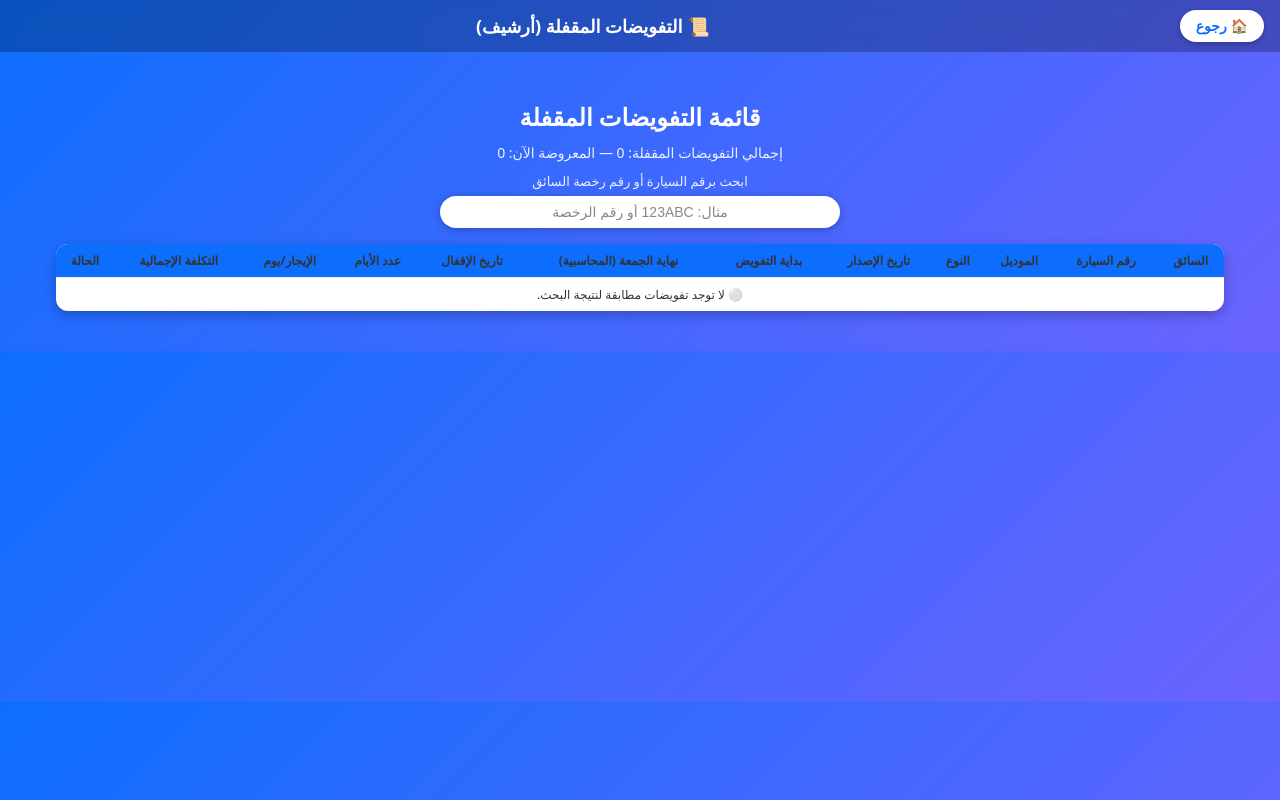
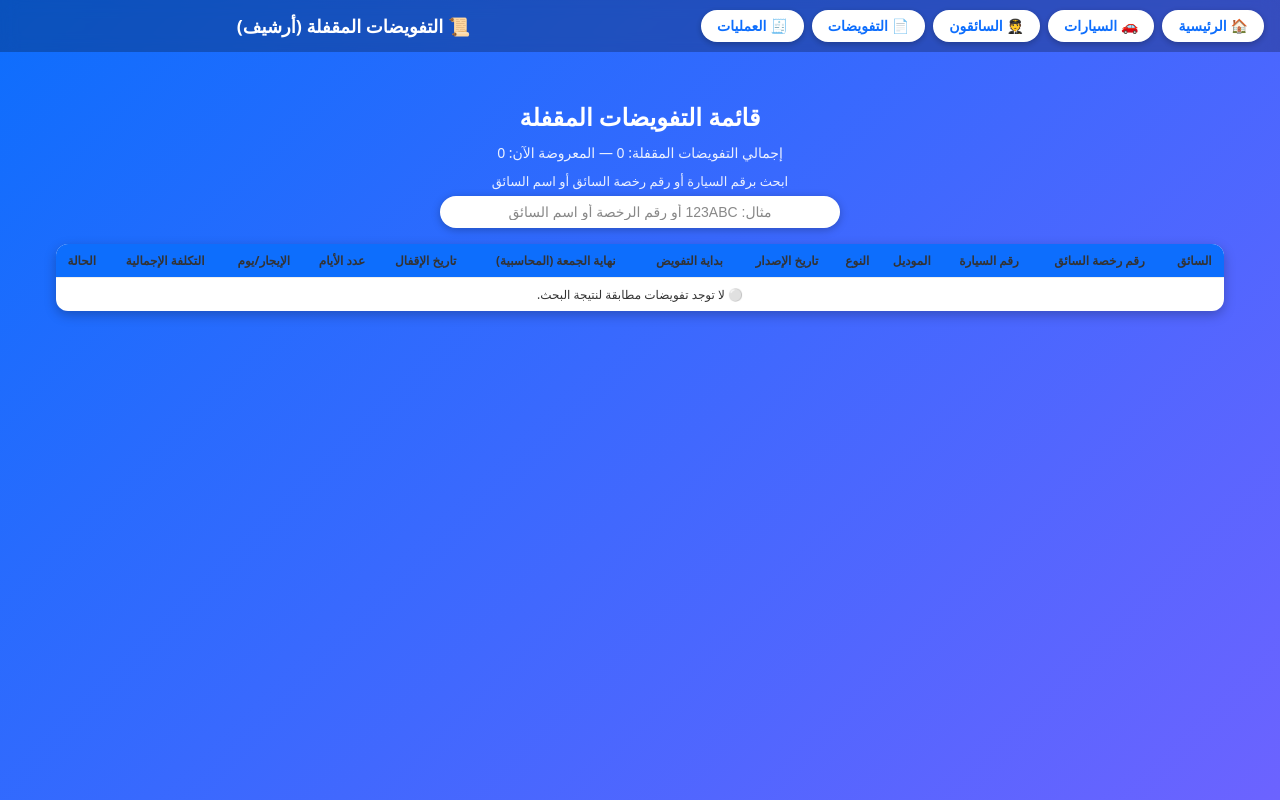
Before and after one commit to mn01001920890/opertional-car, a Flask app: page /view in a window 1280 px wide. Run offline with Flask 3, Linux system fonts and the light colour scheme; data that the repository does not hold is empty.

Commit message:
Update view.html

```diff
--- a/templates/view.html
+++ b/templates/view.html
@@ -19,9 +19,10 @@
       margin: 0;
       background: linear-gradient(135deg, var(--main-blue), var(--main-purple));
       color: #fff;
+      min-height: 100vh;
     }
 
-    /* 🔝 شريط علوي ثابت + زر رجوع */
+    /* 🔝 شريط علوي ثابت + أزرار تنقّل */
     .top-bar {
       position: fixed;
       top: 0;
@@ -34,6 +35,14 @@
       display: flex;
       align-items: center;
       gap: 10px;
+      flex-wrap: wrap;
+    }
+
+    .nav-group {
+      display: flex;
+      align-items: center;
+      gap: 8px;
+      flex-wrap: wrap;
     }
 
     .back-btn {
@@ -51,6 +60,7 @@
       box-shadow: 0 2px 6px rgba(0,0,0,0.25);
       transition: 0.2s ease;
       white-space: nowrap;
+      text-decoration: none;
     }
 
     .back-btn:hover {
@@ -131,7 +141,7 @@
     .auth-table {
       width: 100%;
       border-collapse: collapse;
-      min-width: 1000px;
+      min-width: 1100px;
     }
 
     .auth-table thead {
@@ -210,9 +220,13 @@
 
   <!-- 🔝 الهيدر الثابت -->
   <header class="top-bar">
-    <button class="back-btn" onclick="location.href='/'">
-      🏠 رجوع
-    </button>
+    <div class="nav-group">
+      <button class="back-btn" onclick="location.href='/'">🏠 الرئيسية</button>
+      <button class="back-btn" onclick="location.href='/cars'">🚗 السيارات</button>
+      <button class="back-btn" onclick="location.href='/drivers'">🧑‍✈️ السائقون</button>
+      <button class="back-btn" onclick="location.href='/authorizations'">📄 التفويضات</button>
+      <button class="back-btn" onclick="location.href='/operations'">🧾 العمليات</button>
+    </div>
     <h1 class="page-title">📜 التفويضات المقفلة (أرشيف)</h1>
   </header>
 
@@ -222,12 +236,12 @@
 
     <!-- 🔍 البحث -->
     <div class="search-box">
-      <span class="search-label">ابحث برقم السيارة أو رقم رخصة السائق</span>
+      <span class="search-label">ابحث برقم السيارة أو رقم رخصة السائق أو اسم السائق</span>
       <input
         id="searchInput"
         class="search-input"
         type="text"
-        placeholder="مثال: 123ABC أو رقم الرخصة"
+        placeholder="مثال: 123ABC أو رقم الرخصة أو اسم السائق"
         oninput="applyFilter()"
       />
     </div>
@@ -238,6 +252,7 @@
         <thead>
           <tr>
             <th>السائق</th>
+            <th>رقم رخصة السائق</th>
             <th>رقم السيارة</th>
             <th>الموديل</th>
             <th>النوع</th>
@@ -305,7 +320,7 @@
       const cardsBox  = document.getElementById("authCards");
       const summary   = document.getElementById("summary");
 
-      tableBody.innerHTML = "<tr><td colspan='12' style='text-align:center'>⏳ جاري التحميل...</td></tr>";
+      tableBody.innerHTML = "<tr><td colspan='13' style='text-align:center'>⏳ جاري التحميل...</td></tr>";
       cardsBox.innerHTML  = "<p style='text-align:center'>⏳ جاري التحميل...</p>";
       summary.textContent = "";
 
@@ -315,7 +330,7 @@
         const data = await res.json();
 
         if (!Array.isArray(data)) {
-          tableBody.innerHTML = "<tr><td colspan='12' style='text-align:center'>⚠️ لم يتم العثور على بيانات.</td></tr>";
+          tableBody.innerHTML = "<tr><td colspan='13' style='text-align:center'>⚠️ لم يتم العثور على بيانات.</td></tr>";
           cardsBox.innerHTML  = "<p style='text-align:center'>⚠️ لم يتم العثور على بيانات.</p>";
           return;
         }
@@ -324,7 +339,7 @@
         applyFilter();
       }catch(err){
         console.error(err);
-        tableBody.innerHTML = "<tr><td colspan='12' style='text-align:center'>❌ حدث خطأ أثناء التحميل.</td></tr>";
+        tableBody.innerHTML = "<tr><td colspan='13' style='text-align:center'>❌ حدث خطأ أثناء التحميل.</td></tr>";
         cardsBox.innerHTML  = "<p style='text-align:center'>❌ حدث خطأ أثناء التحميل.</p>";
       }
     }
@@ -336,9 +351,10 @@
       let filtered = closedAuthorizations;
       if (term){
         filtered = closedAuthorizations.filter(it => {
-          const car = (it.car_number || "").toLowerCase();
-          const lic = (it.driver_license_no || "").toLowerCase();
-          return car.includes(term) || lic.includes(term);
+          const car   = (it.car_number || "").toLowerCase();
+          const lic   = (it.driver_license_no || "").toLowerCase();
+          const name  = (it.driver_name || "").toLowerCase();
+          return car.includes(term) || lic.includes(term) || name.includes(term);
         });
       }
 
@@ -356,7 +372,7 @@
       summary.textContent = `إجمالي التفويضات المقفلة: ${totalClosed} — المعروضة الآن: ${countShown}`;
 
       if (!list || list.length === 0) {
-        tableBody.innerHTML = "<tr><td colspan='12' style='text-align:center'>⚪ لا توجد تفويضات مطابقة لنتيجة البحث.</td></tr>";
+        tableBody.innerHTML = "<tr><td colspan='13' style='text-align:center'>⚪ لا توجد تفويضات مطابقة لنتيجة البحث.</td></tr>";
         cardsBox.innerHTML  = "<p style='text-align:center'>⚪ لا توجد تفويضات مطابقة لنتيجة البحث.</p>";
         return;
       }
@@ -397,6 +413,7 @@
                 ${item.driver_name || "—"}
               </span>
             </td>
+            <td>${item.driver_license_no || "—"}</td>
             <td>
               <span class="link" onclick="goCar('${encodeURIComponent(carSafe)}')">
                 ${item.car_number || "—"}
@@ -453,6 +470,11 @@
             </div>
 
             <div class="row">
+              <span class="label">رقم رخصة السائق:</span>
+              ${item.driver_license_no || "—"}
+            </div>
+
+            <div class="row">
               <span class="label">رقم السيارة:</span>
               <span class="link" onclick="goCar('${encodeURIComponent(carSafe)}')">
                 ${item.car_number || "—"}
@@ -472,11 +494,6 @@
             <div class="row">
               <span class="label">التكلفة الإجمالية:</span>
               <span class="cost-text">${costText}</span>
-            </div>
-
-            <div class="row">
-              <span class="label">رقم رخصة السائق:</span>
-              ${item.driver_license_no || "—"}
             </div>
 
             <div class="row">
```
